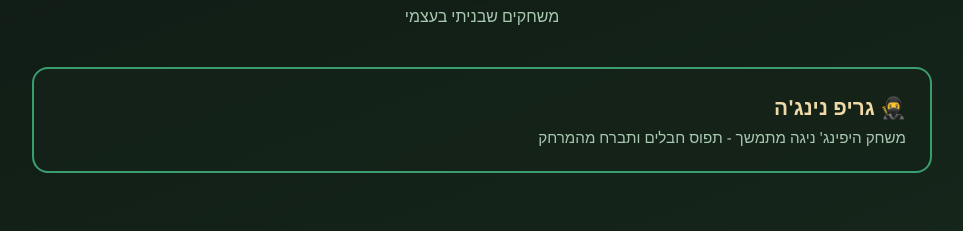
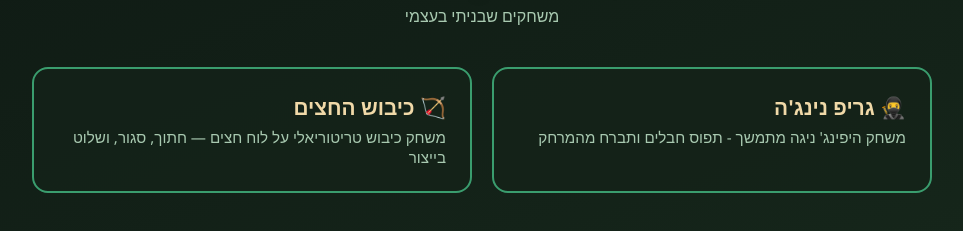
Before and after one commit to shalevhoch/shalevhoch.github.io, a plain HTML site: page index.html in a window 1280 px wide. Shown: the part 91-322 px from the top of the page, without its empty margins (158-1121 px from the left). Drawn offline with Linux system fonts and the light colour scheme.

Commit message:
portal: add Arrows Conqueror next to Ninja Grip

```diff
--- a/index.html
+++ b/index.html
@@ -64,6 +64,10 @@
       <h2>🥷 גריפ נינג'ה</h2>
       <p>משחק היפינג' ניגה מתמשך - תפוס חבלים ותברח מהמרחק</p>
     </a>
+    <a class="game-card" href="/arrows_conqueror/">
+      <h2>🏹 כיבוש החצים</h2>
+      <p>משחק כיבוש טריטוריאלי על לוח חצים — חתוך, סגור, ושלוט בייצור</p>
+    </a>
   </div>
 </body>
 </html>
```
